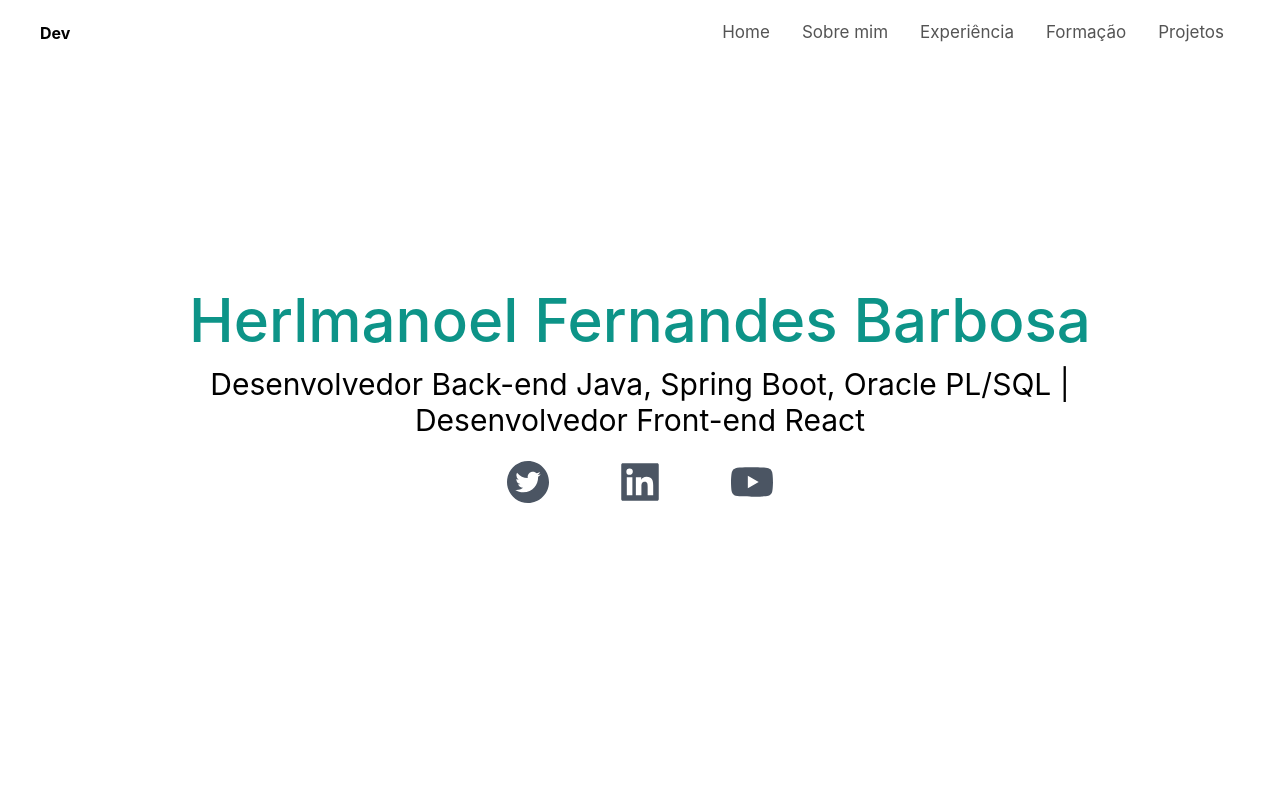
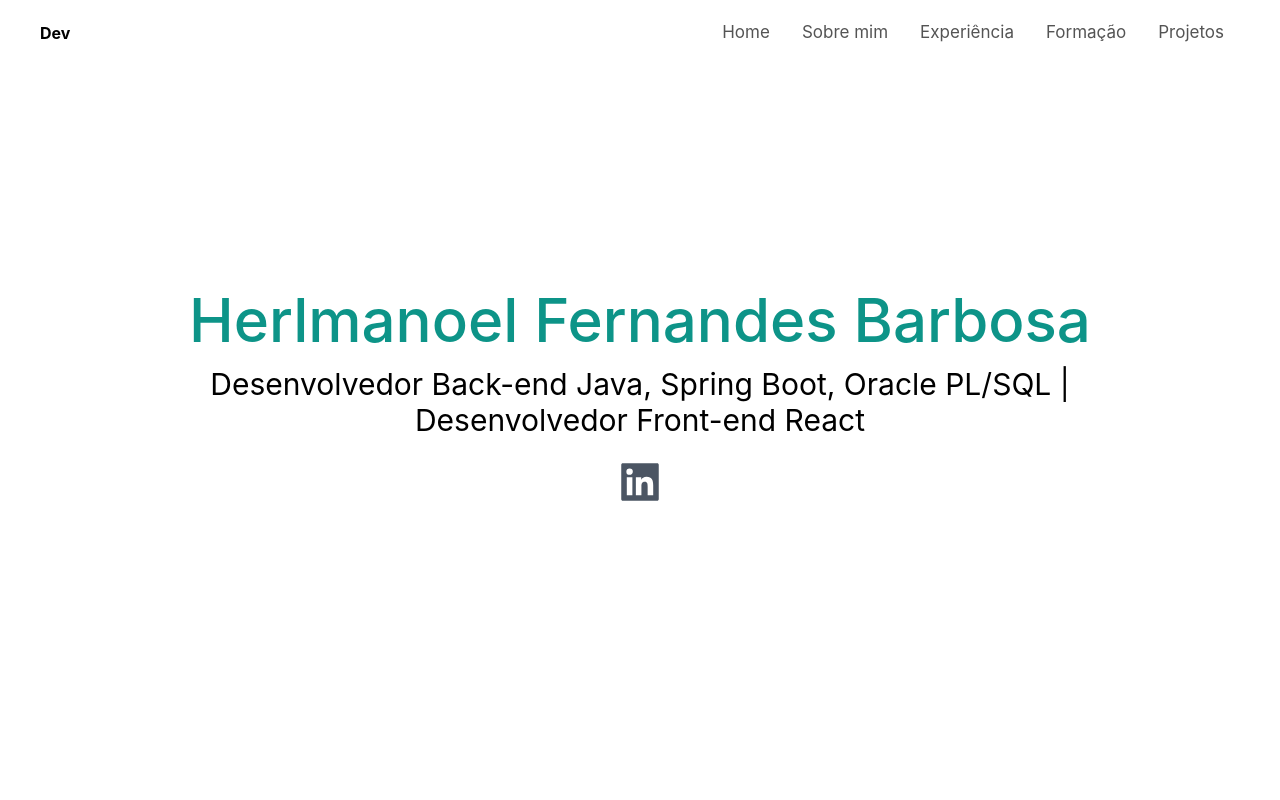
Before and after one commit to herlmanoel/meu_site, a Next.js app: page / in a window 1280 px wide. Shown: the top 800 px of the page. Built offline with nearby package versions, Linux system fonts and the light colour scheme.

Commit message:
feat: adicionando link do linkedin

```diff
--- a/components/Header/index.tsx
+++ b/components/Header/index.tsx
@@ -12,10 +12,10 @@ export const Header = ({ info }: AboutMeProps) => {
         <div className="text-center flex flex-col justify-center">
             <Title>{info.nome}</Title>
             <Subtitle>{info.subtitulo}</Subtitle>
-            <div className="text-5xl flex justify-center gap-16 py-3 text-gray-600 dark:text-gray-400">
-                <AiFillTwitterCircle />
-                <AiFillLinkedin />
-                <AiFillYoutube />
+            <div className="text-5xl flex justify-center gap-6 py-3 text-gray-600 dark:text-gray-400">
+                <a href="https://www.linkedin.com/in/herlmanoel/" target="_blank" rel="noopener noreferrer">
+                    <AiFillLinkedin />
+                </a>
             </div>
         </div>
     </section>);
```
